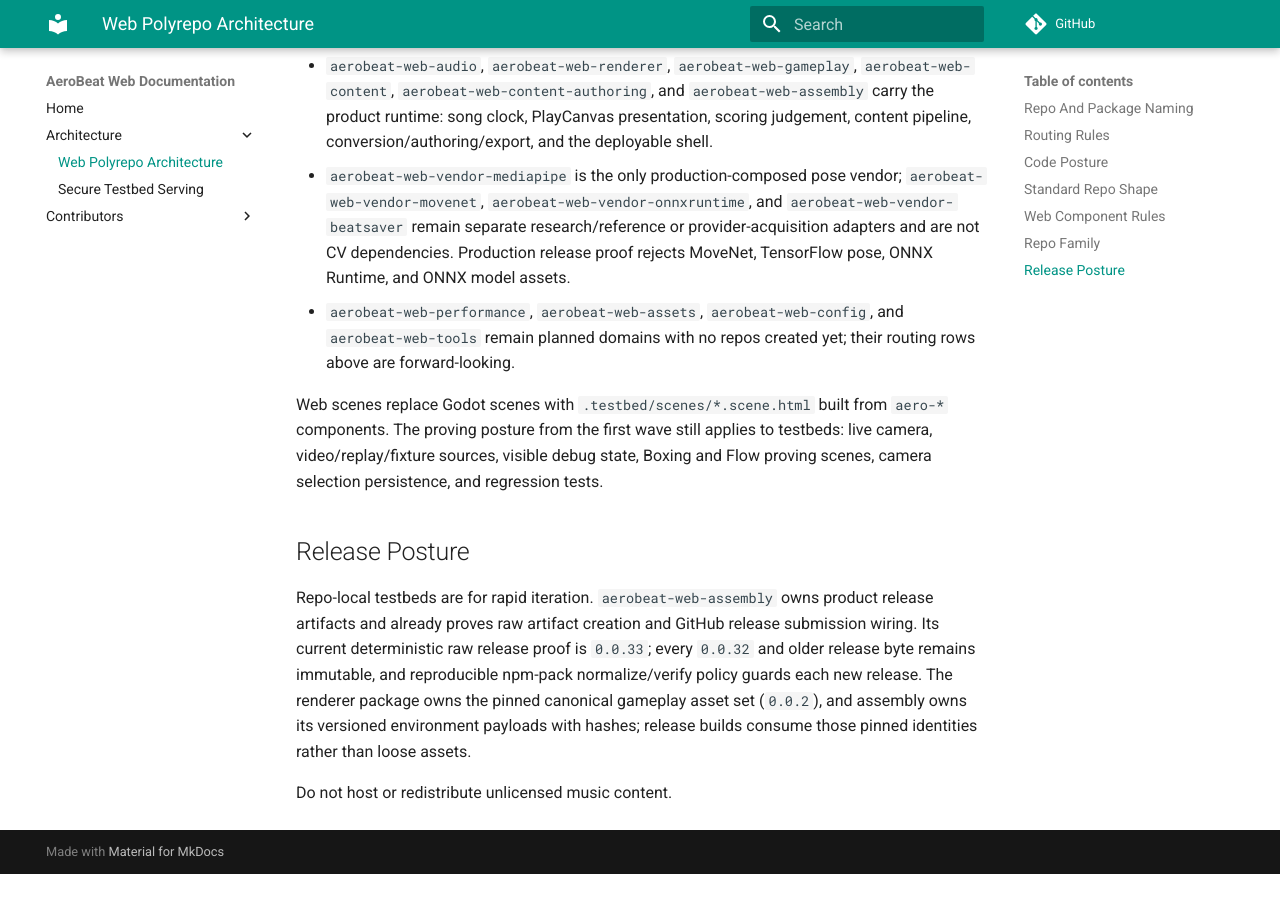
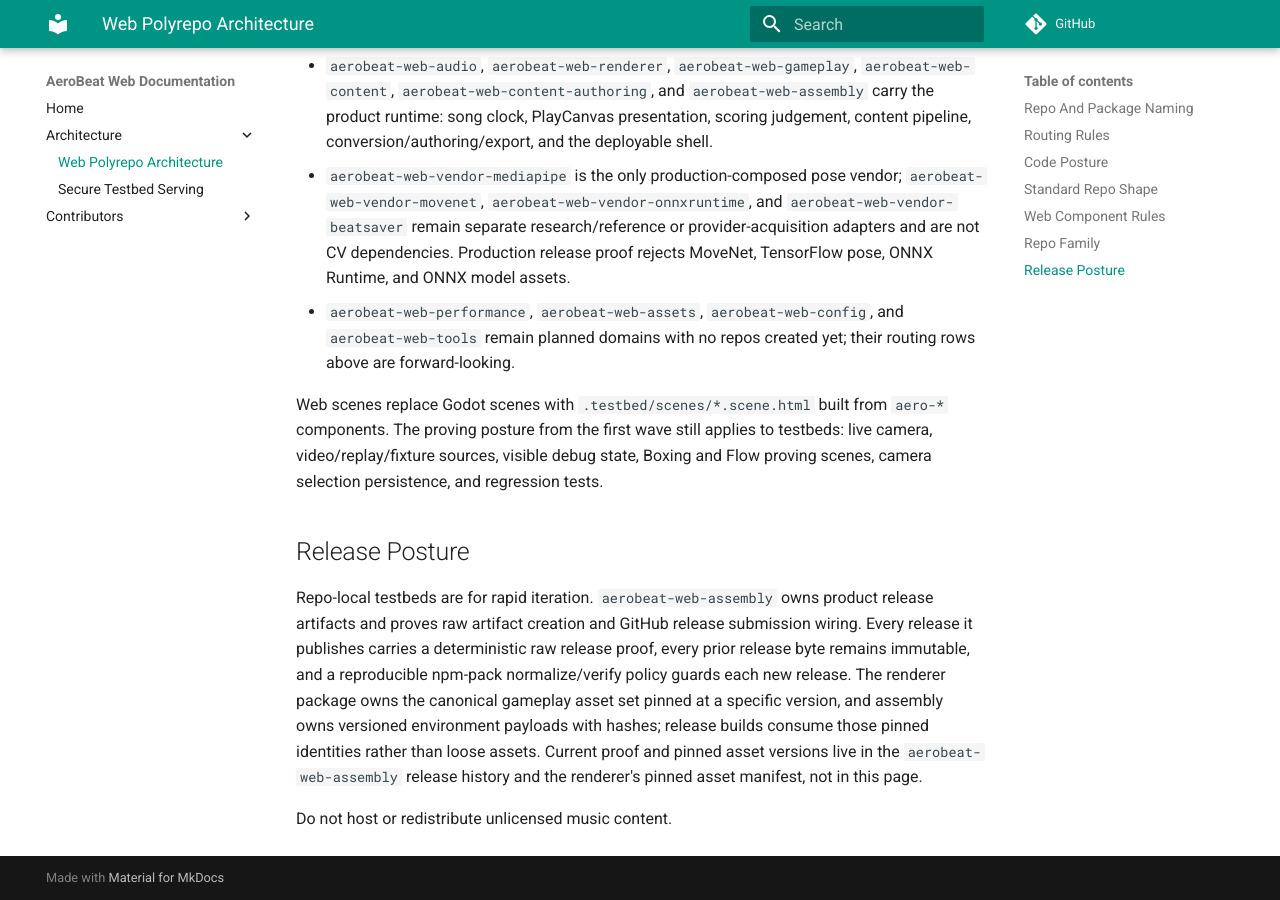
Before and after one commit to AeroBeat-Workouts/aerobeat-web-docs, an MkDocs documentation site: the page built from docs/architecture/web-polyrepo-architecture.md, in a window 1280 px wide and 900 px high, scrolled down 3221 px. Built offline with MkDocs 1.6.1 and Material for MkDocs 9.7.7, drawn with Linux system fonts in a browser that asks for light colours; comment, search, counter and statistics services are not loaded; before the commit the page ends 4095 px from its top, so only the background shows below that.

Commit message:
De-pin Release Posture to policy language (fiq)

```diff
--- a/docs/architecture/web-polyrepo-architecture.md
+++ b/docs/architecture/web-polyrepo-architecture.md
@@ -89,6 +89,6 @@ Web scenes replace Godot scenes with `.testbed/scenes/*.scene.html` built from `
 
 ## Release Posture
 
-Repo-local testbeds are for rapid iteration. `aerobeat-web-assembly` owns product release artifacts and already proves raw artifact creation and GitHub release submission wiring. Its current deterministic raw release proof is `0.0.33`; every `0.0.32` and older release byte remains immutable, and reproducible npm-pack normalize/verify policy guards each new release. The renderer package owns the pinned canonical gameplay asset set (`0.0.2`), and assembly owns its versioned environment payloads with hashes; release builds consume those pinned identities rather than loose assets.
+Repo-local testbeds are for rapid iteration. `aerobeat-web-assembly` owns product release artifacts and proves raw artifact creation and GitHub release submission wiring. Every release it publishes carries a deterministic raw release proof, every prior release byte remains immutable, and a reproducible npm-pack normalize/verify policy guards each new release. The renderer package owns the canonical gameplay asset set pinned at a specific version, and assembly owns versioned environment payloads with hashes; release builds consume those pinned identities rather than loose assets. Current proof and pinned asset versions live in the `aerobeat-web-assembly` release history and the renderer's pinned asset manifest, not in this page.
 
 Do not host or redistribute unlicensed music content.
```
